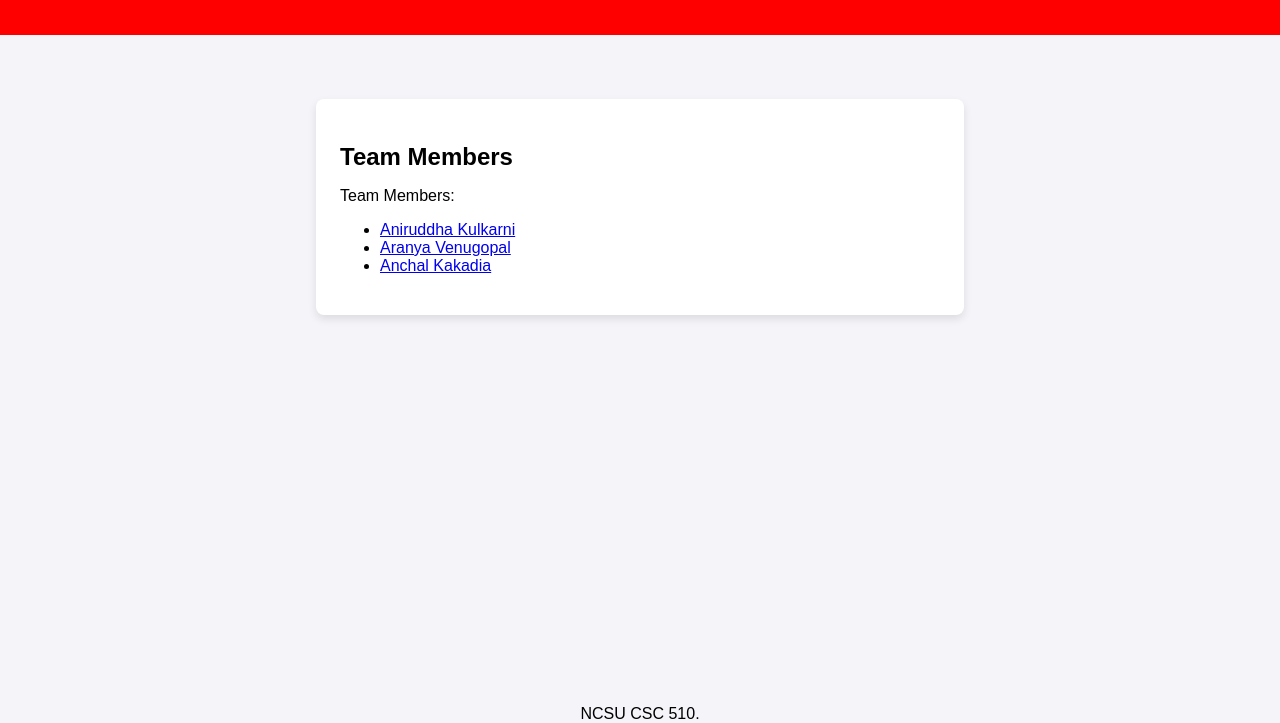
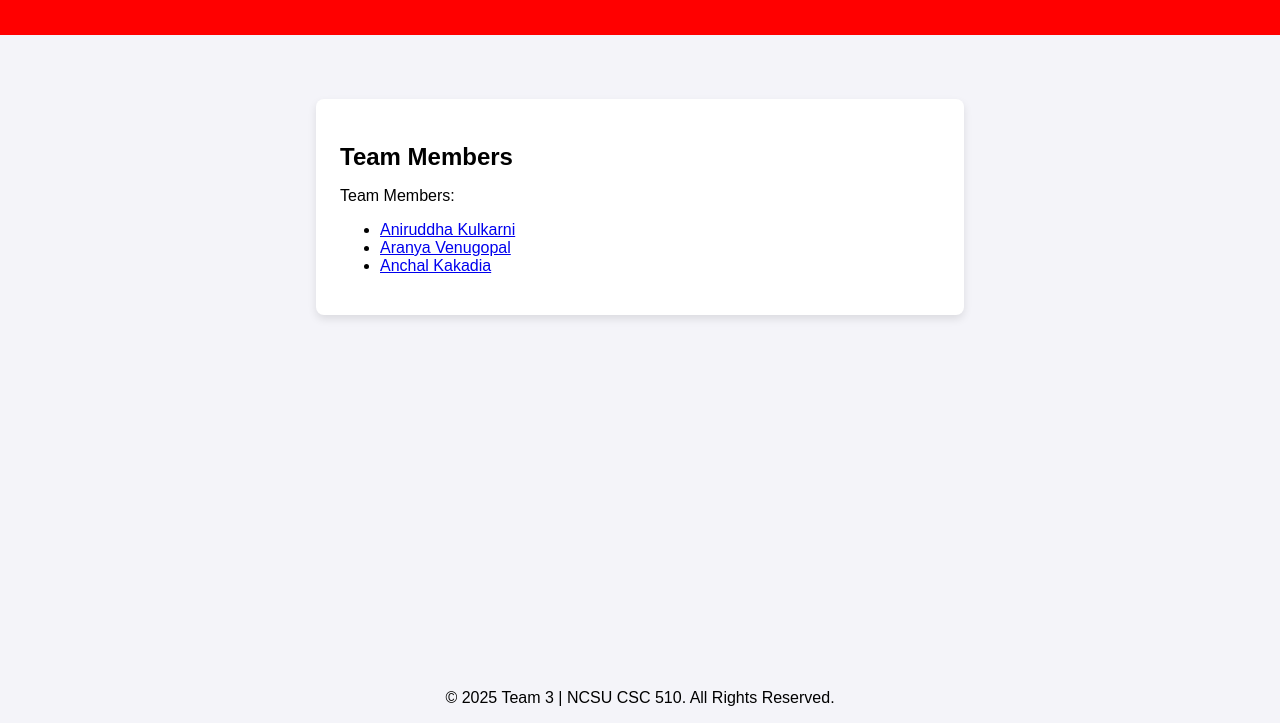
Before and after one commit to ncsu-csc-510/git-homework2, a plain HTML site: page index.html in a window 1280 px wide. Shown: the part 77-800 px from the top of the page. Drawn offline with Linux system fonts and the light colour scheme.

Commit message:
Modified footer with a  copyright message

```diff
--- a/index.html
+++ b/index.html
@@ -60,7 +60,7 @@
         </div>
     </main>
     <footer>
-        NCSU CSC 510.
+        <p>&copy; 2025 Team 3 | NCSU CSC 510. All Rights Reserved.</p>
     </footer>
 </body>
 </html>
```
